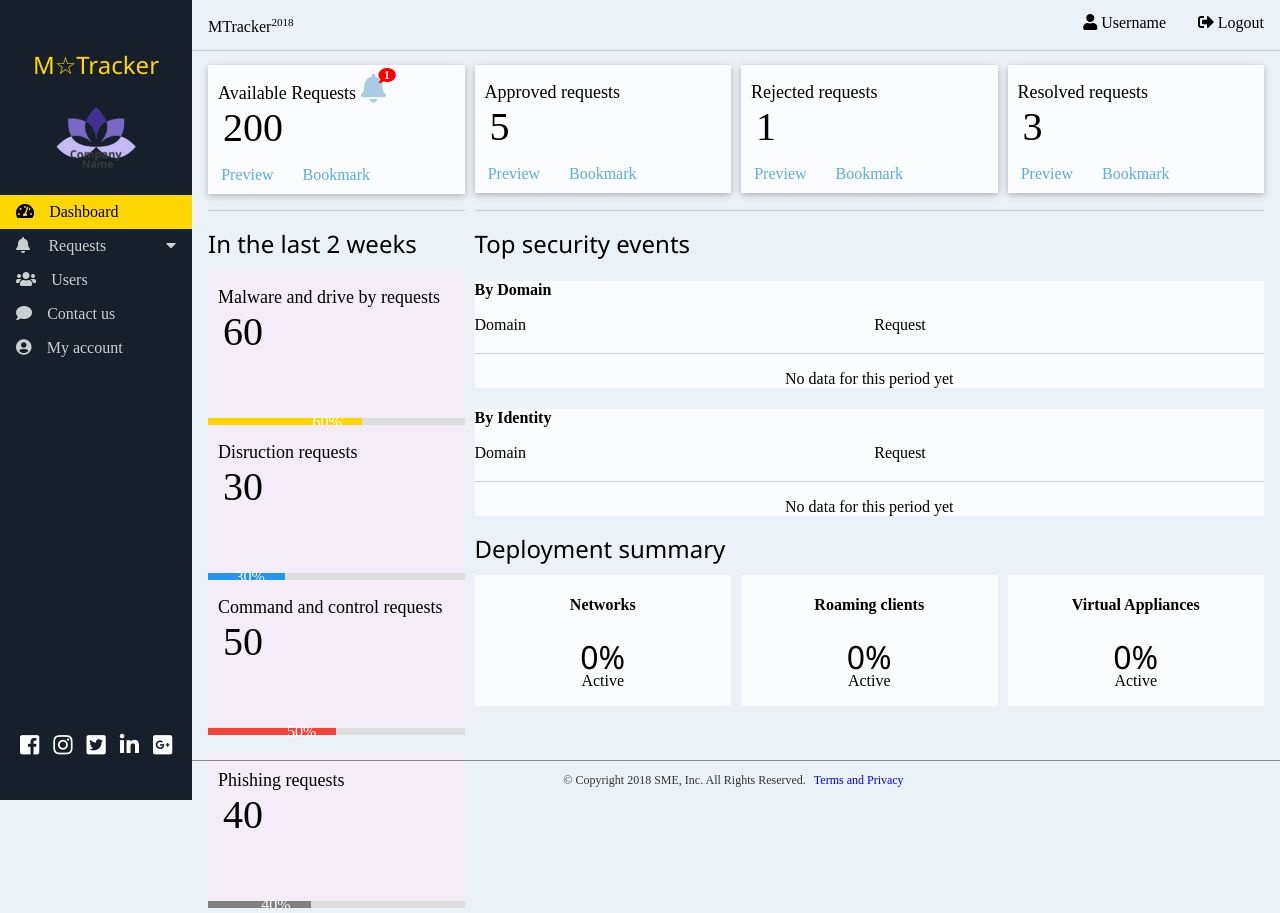
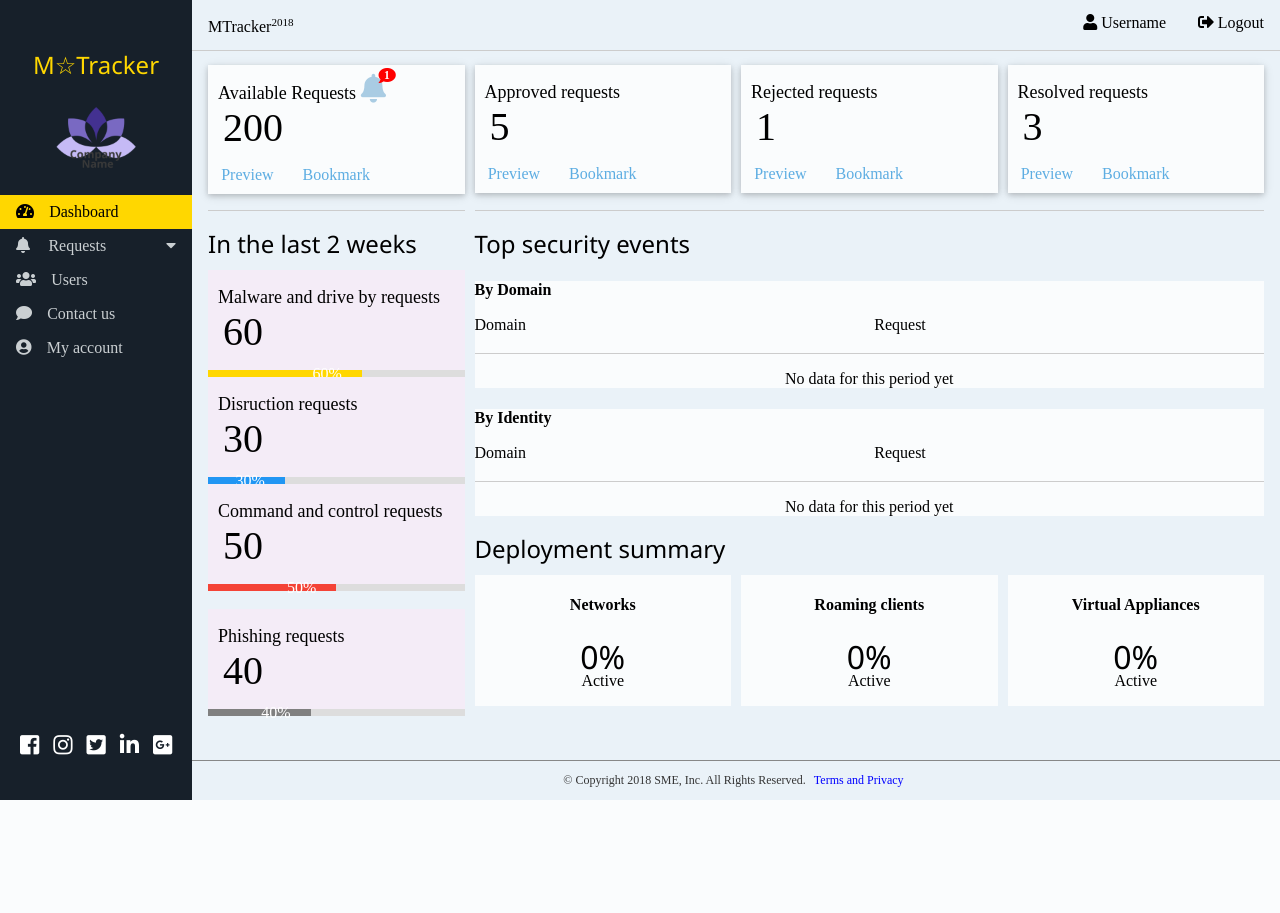
Before and after one commit to ampg99/maintenance-tracker-appp, a Python web app: template UI/templates/mains/admin.html in a window 1280 px wide. After the commit the page ends 800 px from the top, so only its background shows below. Run offline with Jinja, Linux system fonts and the light colour scheme; the template is opened without the code that fills it, so the values that code supplies are empty; some libraries are stand-ins or nearby versions.

Commit message:
Update main.css

```diff
--- a/UI/static/css/main.css
+++ b/UI/static/css/main.css
@@ -409,7 +409,6 @@ ul.myNav li.right {
     text-align: right;
     padding-right: 20px;
     line-height: 7px;
-    margin-top: 3em;
     border-radius: 3px solid;
     color: white;
 }
```
